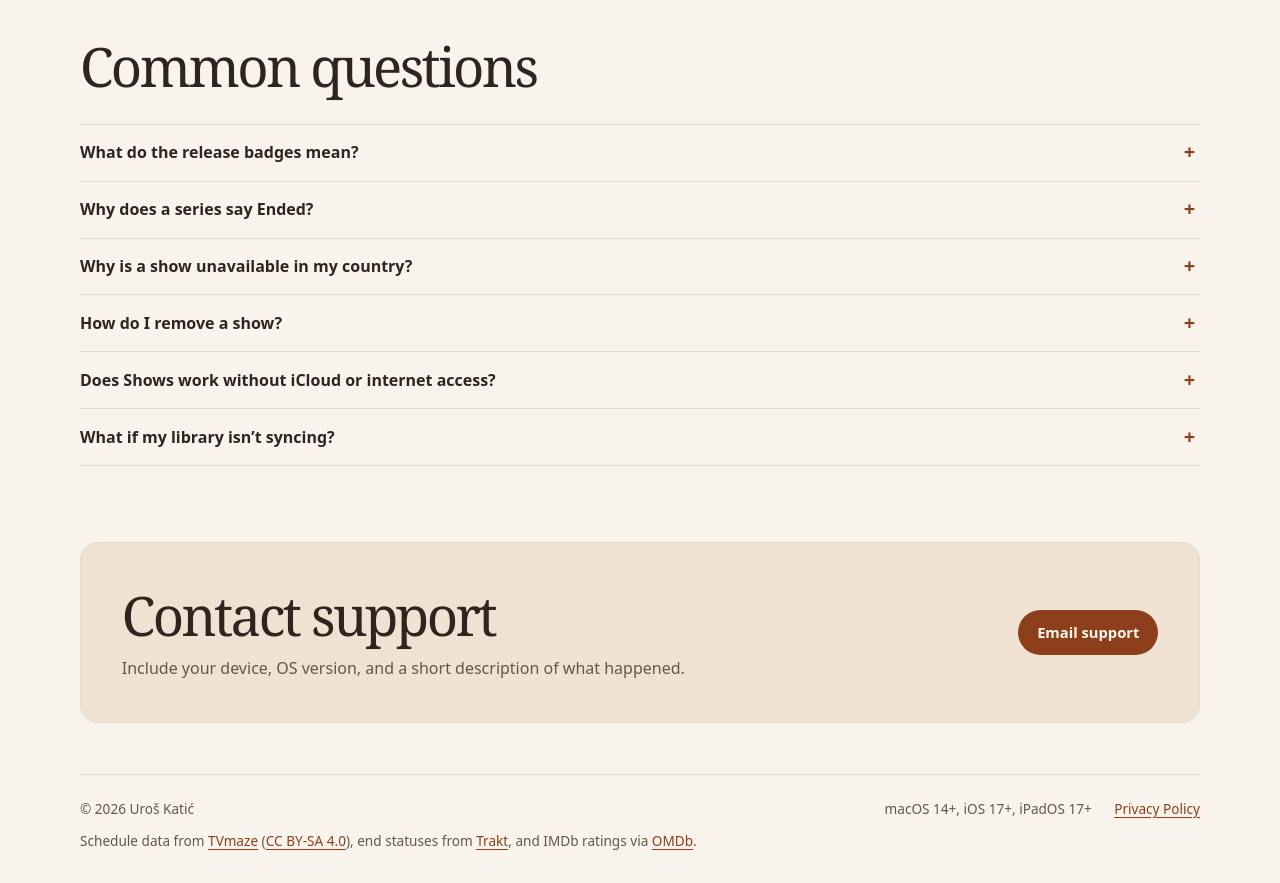
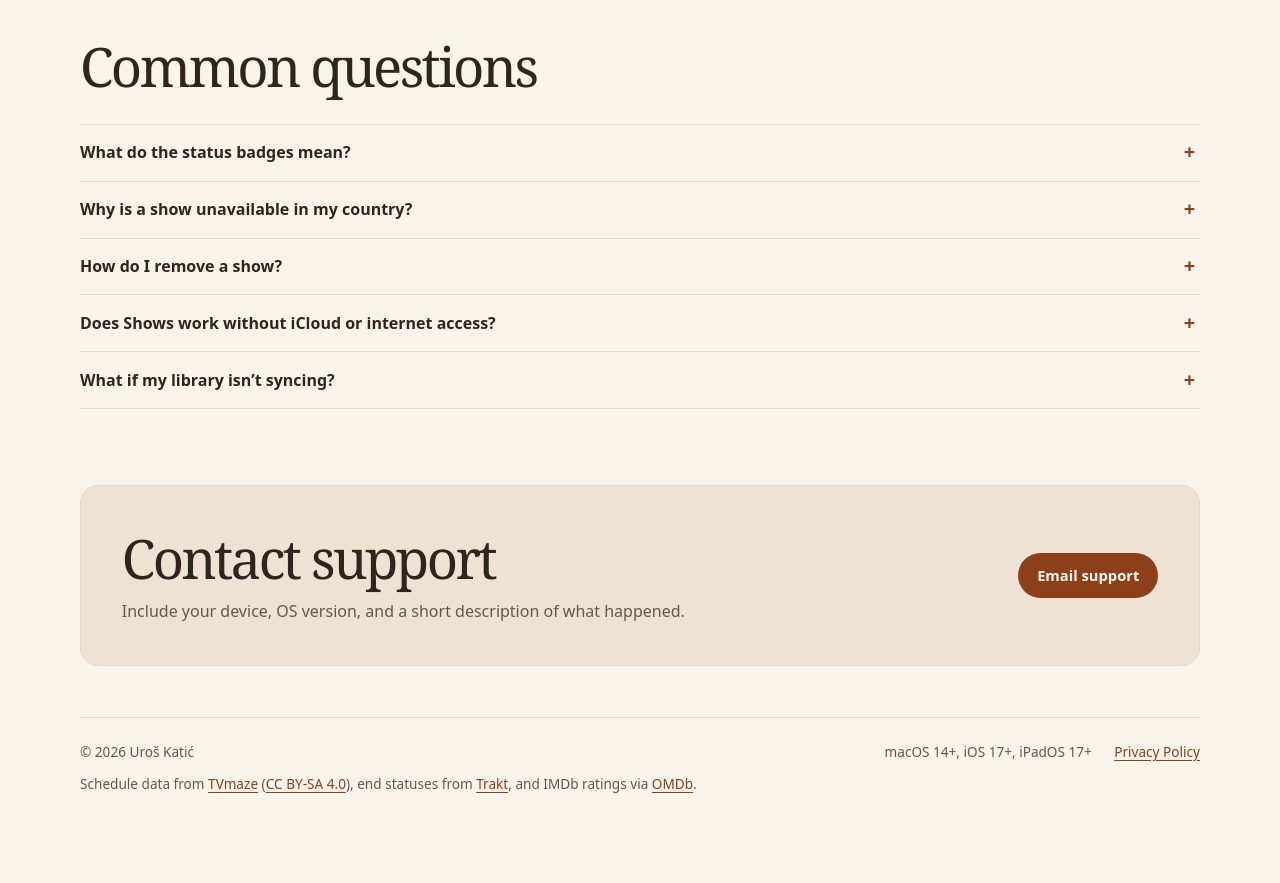
Before and after one commit to urosk/shows-support, a plain HTML site: page index.html in a window 1280 px wide. Shown: the part 1400-2283 px from the top of the page. After the commit the page ends 2226 px from the top, so only its background shows below. Drawn offline with Linux system fonts and the light colour scheme.

Commit message:
Consolidate status badges FAQ

```diff
--- a/index.html
+++ b/index.html
@@ -84,12 +84,9 @@
         <h2 id="faq-title">Common questions</h2>
         <div class="faq">
           <details>
-            <summary>What do the release badges mean?</summary>
+            <summary>What do the status badges mean?</summary>
             <p><strong>Airing</strong> means a season is underway with episodes still scheduled, or a release happens today. A date or release window appears when one is known. <strong>Date TBA</strong> means there is no known upcoming date.</p>
-          </details>
-          <details>
-            <summary>Why does a series say Ended?</summary>
-            <p>TVmaze lists the series as ended. Shows switches the badge to <strong>Concluded</strong> or <strong>Cancelled</strong> when Trakt confirms how it ended.</p>
+            <p><strong>Ended</strong> means the series is over and how it ended is unconfirmed. <strong>Concluded</strong> means the series wrapped up. <strong>Cancelled</strong> means the series was cancelled or its story was cut short.</p>
           </details>
           <details>
             <summary>Why is a show unavailable in my country?</summary>
```
